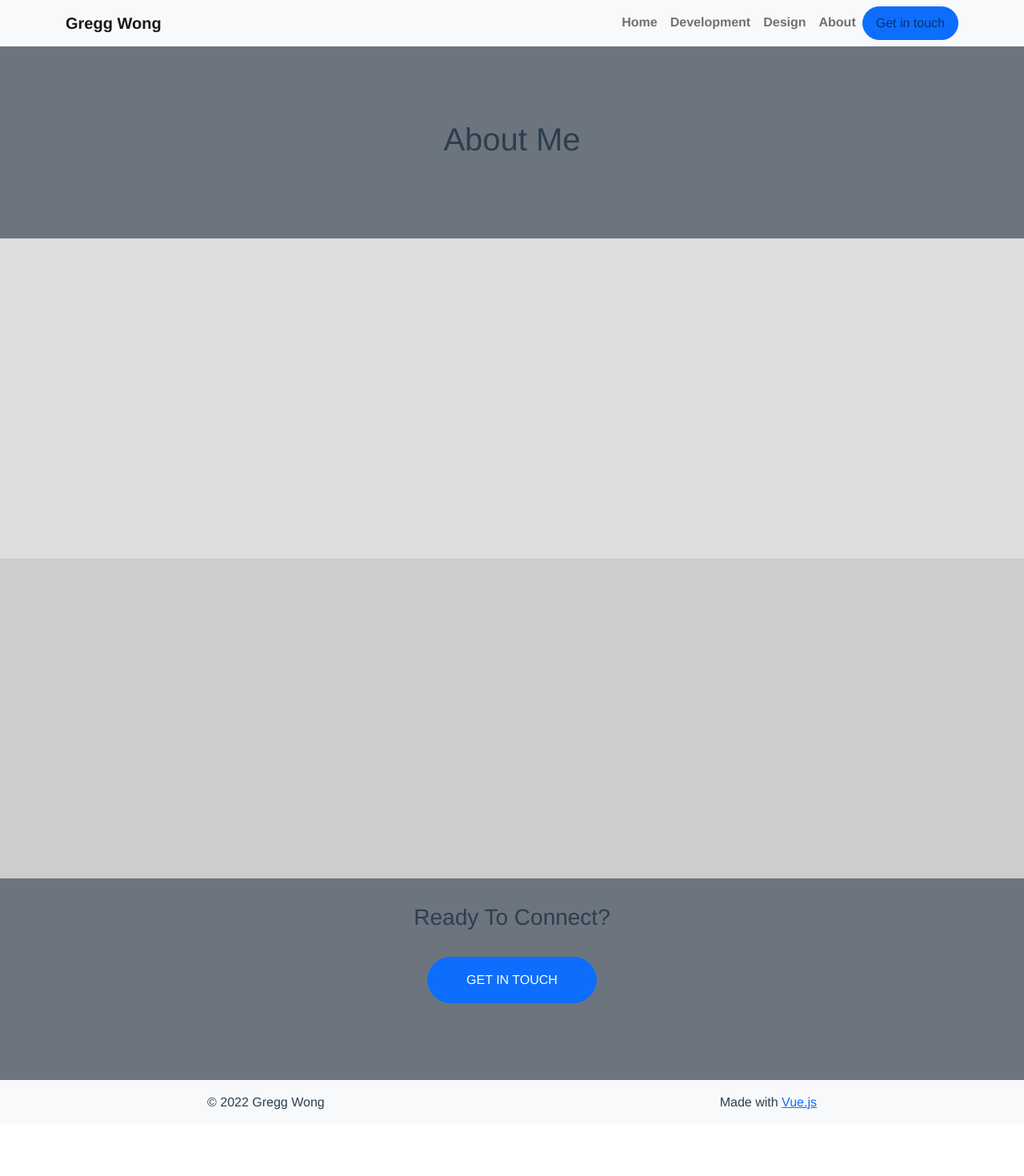
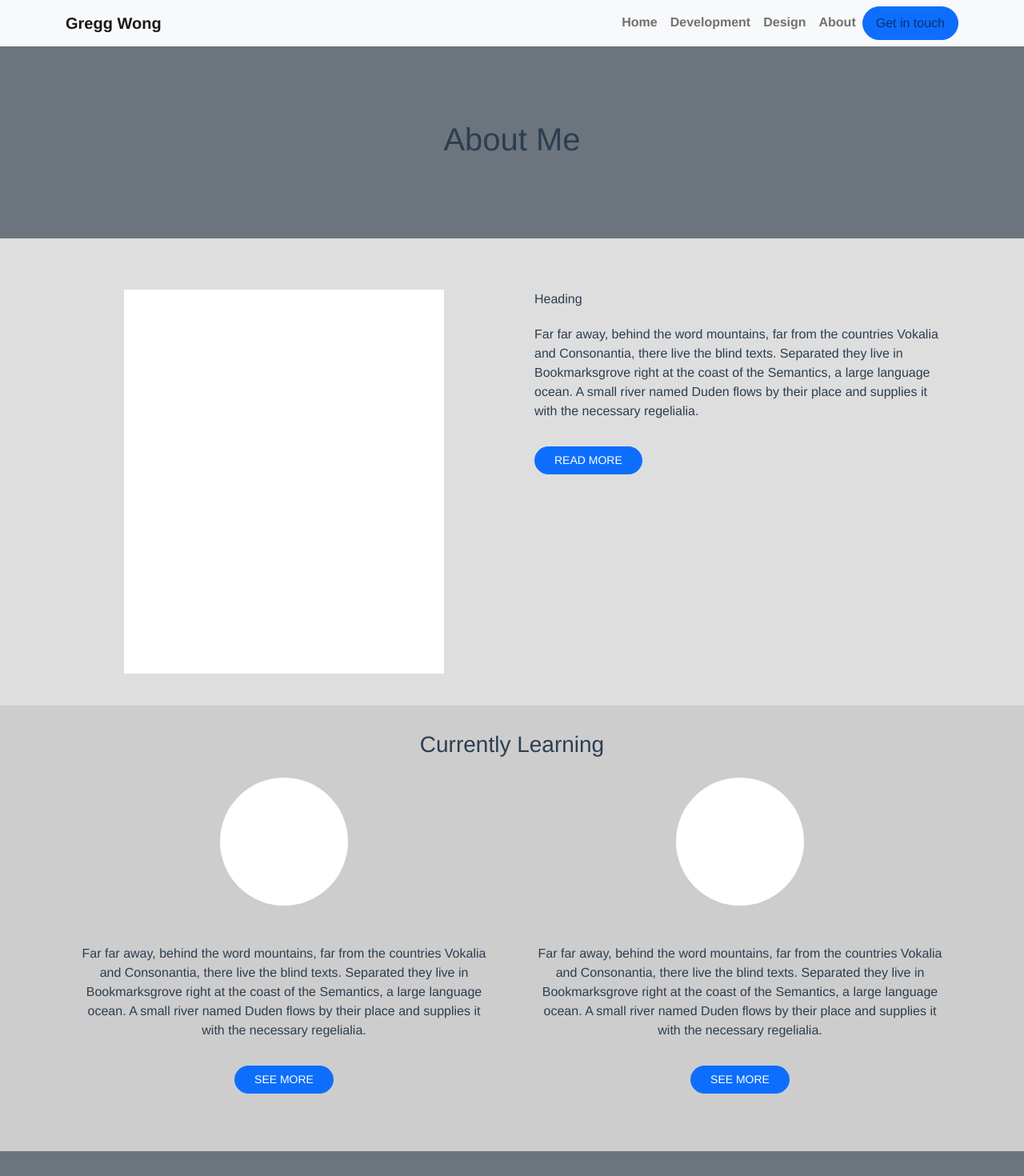
Before and after one commit to Jon-Mykal/personal-website, a Vue app: page /about in a window 1280 px wide. Shown: the top 1470 px of the page at 80% size. Before the commit the page ends 1406 px from the top, so only its background shows below. Built offline with nearby package versions, Linux system fonts and the light colour scheme.

Commit message:
Content layout expansion

```diff
--- a/src/views/AboutView.vue
+++ b/src/views/AboutView.vue
@@ -1,8 +1,61 @@
 <template>
   <section class="about">
     <Hero pageTitle="About Me"/>
-    <section class="bio"></section>
-    <section class="learning"></section>
+    <section class="bio py-3">
+      <div class="py-4"></div>
+      <section class="container">
+        <section class="row pb-2">
+          <section class="col-md-6 col-sm-12">
+            <section class="wrapper d-flex px-3 flex-column align-items-center pb-3">
+              <section class="img-frame"></section>
+            </section>
+          </section>
+          <section class="col-md-6 col-sm-12">
+            <section class="wrapper d-flex px-3 flex-column pb-3 text-md-start">
+              <p>Heading</p>
+              <p class="pt-1">
+                Far far away, behind the word mountains, far from the countries Vokalia and Consonantia, there live the blind texts.
+                Separated they live in Bookmarksgrove right at the coast of the Semantics, a large language ocean.
+                A small river named Duden flows by their place and supplies it with the necessary regelialia.
+              </p>
+            </section>
+            <section class="d-flex px-3 justify-content-center justify-content-md-start justify-content-sm-center">
+              <router-link class="btn btn-primary rounded-pill px-4 gw--fs-7" :to="{ name: 'about' }">READ MORE</router-link>
+            </section>
+          </section>
+        </section>
+      </section>
+    </section>
+    <section class="learning py-3">
+      <h3 class="py-3">Currently Learning</h3>
+      <section class="container">
+        <section class="row pb-2">
+          <section class="col-sm-12 col-md-6 pb-5">
+            <section class="wrapper d-flex px-3 flex-column align-items-center pb-3">
+              <section class="circle rounded-circle"></section>
+              <p class="pt-5">
+              Far far away, behind the word mountains, far from the countries Vokalia and Consonantia, there live the blind texts.
+              Separated they live in Bookmarksgrove right at the coast of the Semantics, a large language ocean.
+              A small river named Duden flows by their place and supplies it with the necessary regelialia.
+            </p>
+
+            </section>
+            <router-link class="btn btn-primary rounded-pill px-4 gw--fs-7" :to="{ name: 'development' }">SEE MORE</router-link>
+          </section>
+          <section class="col-sm-12 col-md-6">
+            <section class="wrapper d-flex px-3 flex-column align-items-center pb-3">
+              <section class="circle rounded-circle"></section>
+              <p class="pt-5">
+                Far far away, behind the word mountains, far from the countries Vokalia and Consonantia, there live the blind texts.
+                Separated they live in Bookmarksgrove right at the coast of the Semantics, a large language ocean.
+                A small river named Duden flows by their place and supplies it with the necessary regelialia.
+              </p>
+            </section>
+            <router-link class="btn btn-primary rounded-pill px-4 gw--fs-7" :to="{ name: 'design' }">SEE MORE</router-link>
+          </section>
+        </section>
+      </section>
+    </section>
     <CallToAction headerTitle="Ready To Connect?" />
   </section>
 </template>
@@ -16,11 +69,10 @@ export default {
 <style>
 .bio {
   background: #dedede;
-  height: 25rem;
 }
 
 .learning {
   background: #cdcdcd;
-  height: 25rem;
+
 }
 </style>
```
